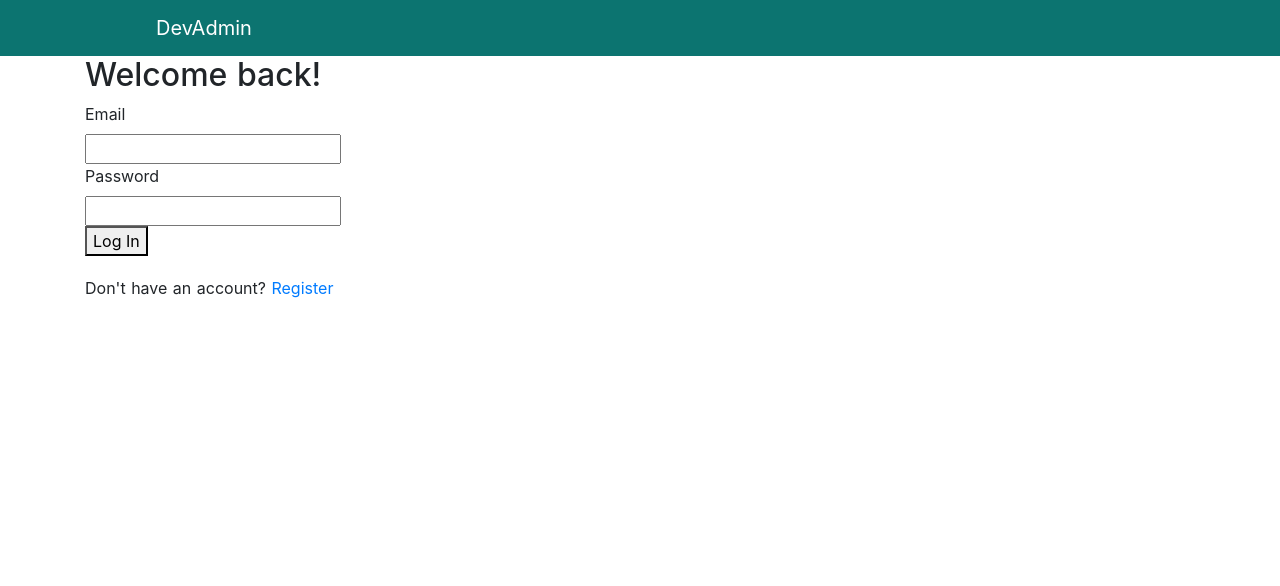
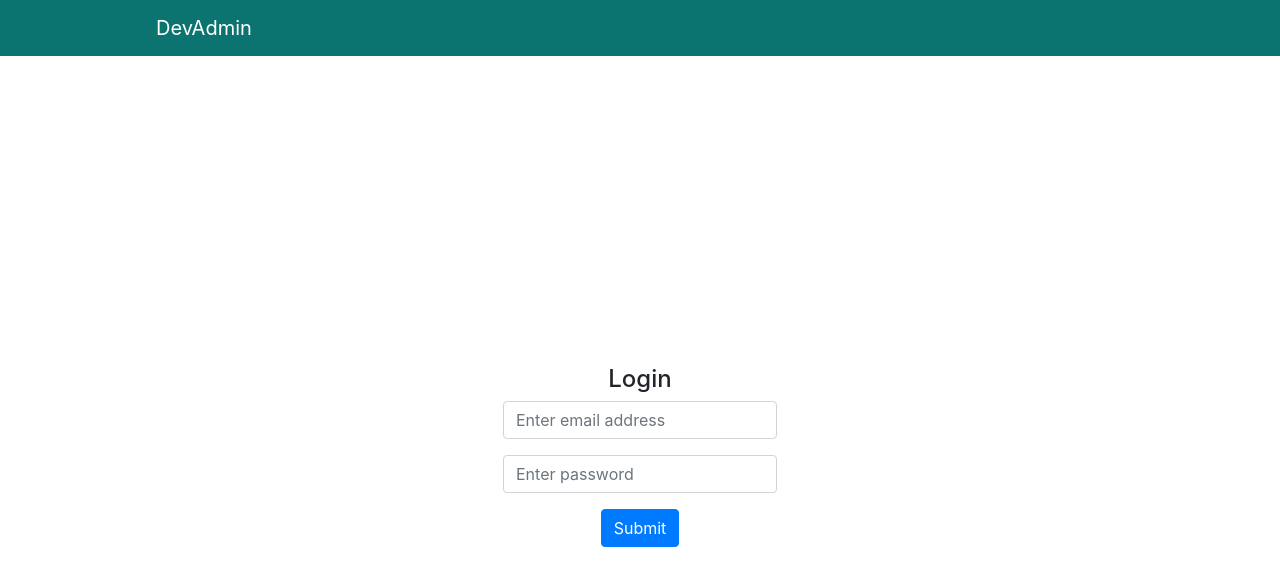
Before and after one commit to meshu-dev/sites, a Nuxt app: page /login in a window 1280 px wide. Shown: the top 586 px of the page. Built offline with nearby package versions, Linux system fonts and the light colour scheme; no server answers.

Commit message:
Updated login form

```diff
--- a/pages/login.vue
+++ b/pages/login.vue
@@ -2,48 +2,56 @@
   <section class="section">
     <div class="container">
       <div class="columns">
-        <div class="column is-4 is-offset-4">
-          <h2 class="title has-text-centered">Welcome back!</h2>
-
-          <Notification :message="error" v-if="error"/>
-
-          <form method="post" @submit.prevent="login">
-            <div class="field">
-              <label class="label">Email</label>
-              <div class="control">
-                <input
-                  type="email"
-                  class="input"
-                  name="email"
-                  v-model="email"
-                >
-              </div>
-            </div>
-            <div class="field">
-              <label class="label">Password</label>
-              <div class="control">
-                <input
-                  type="password"
-                  class="input"
-                  name="password"
-                  v-model="password"
-                >
-              </div>
-            </div>
-            <div class="control">
-              <button type="submit" class="button is-dark is-fullwidth">Log In</button>
-            </div>
-          </form>
-          <div class="has-text-centered" style="margin-top: 20px">
-            <p>
-              Don't have an account? <nuxt-link to="/register">Register</nuxt-link>
-            </p>
+        <div class="d-flex justify-content-center align-items-center">
+          <b-form method="post" @submit.prevent="login">
+            <h1>Login</h1>
+            <b-form-group
+              label-for="email-field">
+              <b-form-input
+                id="email-field"
+                v-model="email"
+                type="email"
+                required
+                placeholder="Enter email address"
+              ></b-form-input>
+            </b-form-group>
+            <b-form-group
+              label-for="password-field">
+              <b-form-input
+                id="password-field"
+                v-model="password"
+                 type="password"
+                required
+                placeholder="Enter password"
+              ></b-form-input>
+            </b-form-group>
+            <div class="d-flex justify-content-center">
+            <b-button
+              type="submit"
+              variant="primary">
+              Submit
+            </b-button>
           </div>
+          </b-form>
         </div>
       </div>
     </div>
   </section>
 </template>
+
+<style scoped>
+  .container {
+    height: 100vh;
+  }
+  .columns,
+  .d-flex {
+    height: inherit;
+  }
+  h1 {
+    text-align: center;
+    font-size: 1.5em;
+  }
+</style>
 
 <script>
 import Notification from '~/components/Notification'
@@ -64,6 +72,9 @@ export default {
   methods: {
     async login() {
       try {
+        await this.$auth.logout();
+        console.log('AUTH 111', this.$auth.loggedIn);
+
         await this.$auth.loginWith('local', {
           data: {
             email: this.email,
```
